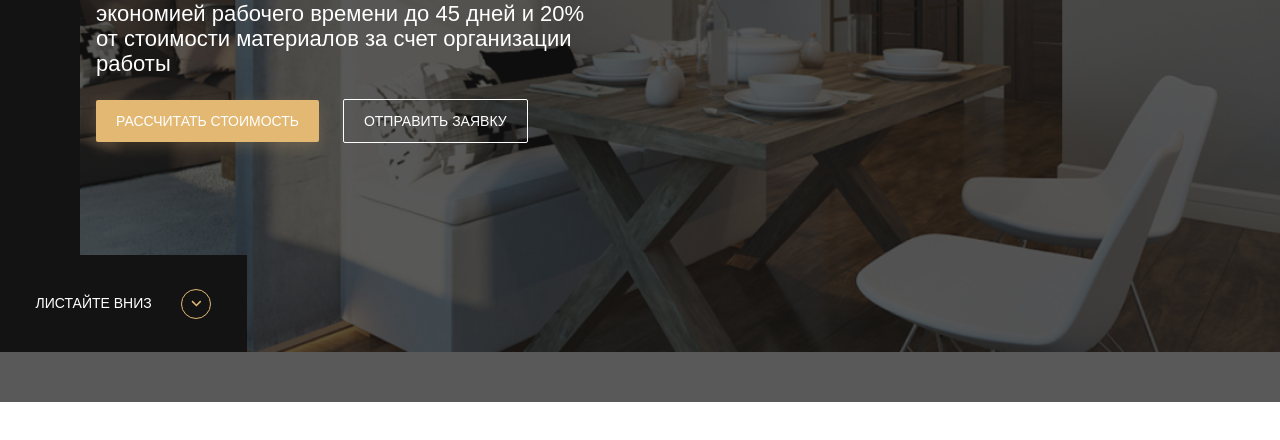
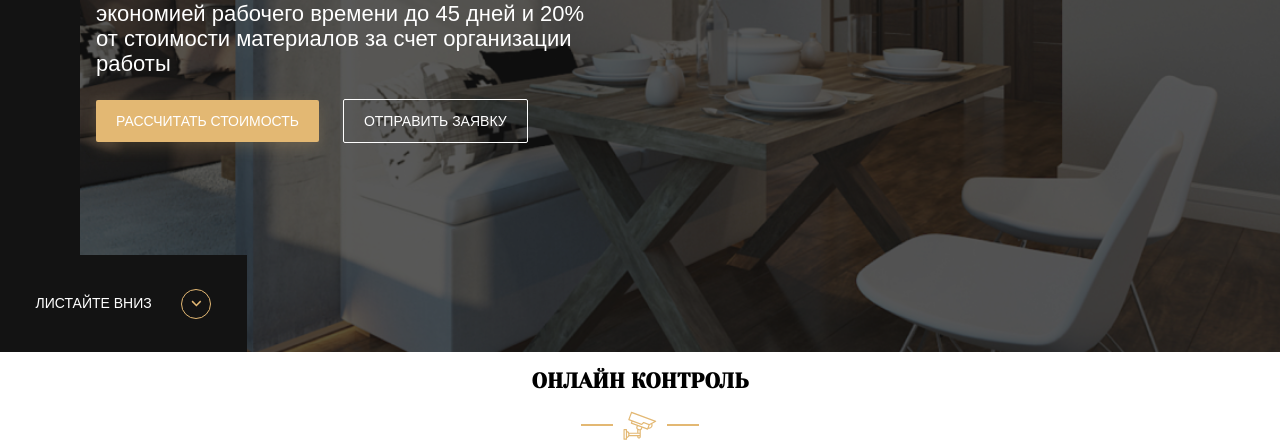
Before and after one commit to corebenediktus/repair-design, a website: page src/index.html in a window 1280 px wide. Shown: the part 448-888 px from the top of the page. Before the commit the page ends 850 px from the top, so only its background shows below. Drawn offline with Linux system fonts and the light colour scheme.

Commit message:
feat: add control section and move settings in _settings.sass

```diff
--- a/src/index.html
+++ b/src/index.html
@@ -52,6 +52,27 @@
       <a href="#" class="hero__scroll-down">листайте вниз</a>
     </section>
     <!-- /.hero -->
+    <section class="section control">
+      <div class="container">
+        <div class="section-title">
+          <h2 class="section-title__heading">Онлайн контроль</h2>
+
+          <div class="section-title__image">
+            <img src="img/camera.svg" alt="video">
+          </div>
+        </div>
+
+
+
+
+
+
+      </div>
+
+
+
+
+    </section>
   </main>
 </body>
 
--- /dev/null
+++ b/src/sass/_settings.sass
@@ -0,0 +1,23 @@
+*, *:before, *:after
+  box-sizing: border-box
+body
+  font-family: 'Futura Book', sans-serif
+  font-size: 14px
+
+.section
+  &-title
+    display: block
+
+    text-align: center
+    text-transform: uppercase
+    font-family: 'Yeseva One', cursive
+    &__image
+      display: flex
+      justify-content: center
+      align-items: center
+      &::before, &::after
+        content: ''
+        width: 32px
+        height: 2px
+        background-color: $primary
+        margin: 0 10px
--- a/src/sass/style.sass
+++ b/src/sass/style.sass
@@ -3,11 +3,7 @@
 @import 'variables'
 @import 'interface'
 @import 'grid'
+@import 'settings'
 @import 'templates/header'
 @import 'templates/hero'
-
-*, *:before, *:after
-  box-sizing: border-box
-body
-  font-family: 'Futura Book', sans-serif
-  font-size: 14px
+@import 'templates/control'
--- a/src/sass/templates/_hero.sass
+++ b/src/sass/templates/_hero.sass
@@ -11,6 +11,9 @@
   &::before
     content: ''
     position: absolute
+
+    top: 0
+    left: 0
     width: 100%
     height: 100%
     background-color: rgba($dark, 0.7)
```
Also changed, not shown: src/css/style.css, src/img/camera.svg (added), src/sass/style.css, src/sass/templates/_control.sass (added), 1 other file.
